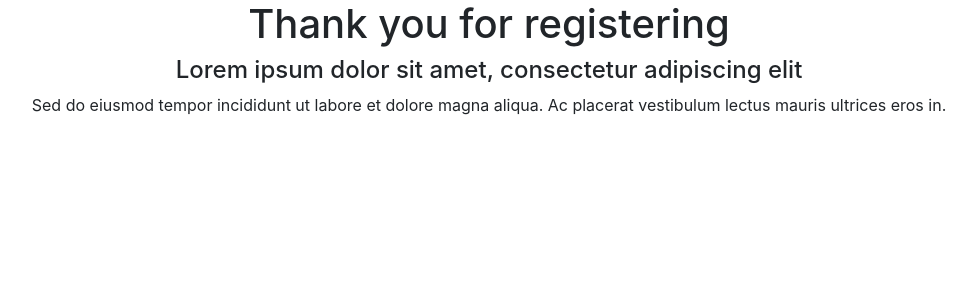
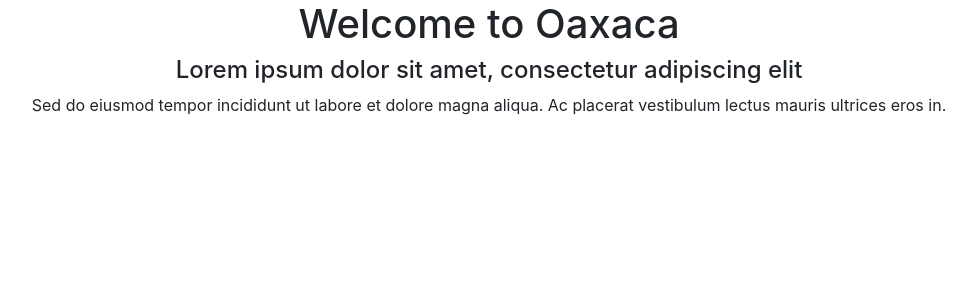
Before and after one commit to swinghin/CS2810-Team-Project-32, a Django app: page /oaxaca/home/ in a window 1280 px wide. Shown: the top 300 px of the page, without its empty margins (151-1123 px from the left). Run offline with Django 4.2, Linux system fonts and the light colour scheme; some libraries are stand-ins or nearby versions.

Commit message:
logging in now redirects you to the admin page
registering also redirects to the login page to re - enter your details.

```diff
--- a/Oaxaca/Oaxaca/urls.py
+++ b/Oaxaca/Oaxaca/urls.py
@@ -17,6 +17,6 @@ from django.contrib import admin
 from django.urls import path, include
 
 urlpatterns = [
-    path('admin/', admin.site.urls),
+    path('admin/', admin.site.urls, name="admin"),
     path('oaxaca/', include('restaurant.urls'))
 ]
--- a/Oaxaca/restaurant/templates/home.html
+++ b/Oaxaca/restaurant/templates/home.html
@@ -13,7 +13,7 @@
 
     <!--Contact form-->
     <div>
-      <center><h1>Thank you for registering</h1></center>
+      <center><h1>Welcome to Oaxaca</h1></center>
       <center><h4>Lorem ipsum dolor sit amet, consectetur adipiscing elit</h4></center>
     <center><p>
         Sed do eiusmod tempor incididunt ut labore et dolore magna aliqua.
--- a/Oaxaca/restaurant/templates/login.html
+++ b/Oaxaca/restaurant/templates/login.html
@@ -12,7 +12,7 @@
     {{ login_form|crispy }}
     <button class="btn btn-primary" type="submit">Login</button>
   </form>
-  <p class="text-center">Don't have an account? <a href="../register/">Create an account</a>.</p>
+  <p class="text-center">Don't have an account? <a href=".../register/">Create an account</a>.</p>
 </div>
 
 {% endblock %}
--- a/Oaxaca/restaurant/urls.py
+++ b/Oaxaca/restaurant/urls.py
@@ -5,6 +5,7 @@ app_name = "restaurant"
 
 
 urlpatterns = [
-    path("register/", views.register_request),
-    path("home/", views.redirect_request, name="homepage")
+    path("register/", views.register_request, name="register"),
+    path("home/", views.redirect_request, name="homepage"),
+    path("login/", views.login_request, name="login")
 ]
--- a/Oaxaca/restaurant/views.py
+++ b/Oaxaca/restaurant/views.py
@@ -29,7 +29,7 @@ def login_request(request):
 			if user is not None:
 				login(request, user)
 				messages.info(request, f"You are now logged in as {username}.")
-				return redirect("restaurant:homepage") # change this value if you want to have the login page redirect somwhere.
+				return redirect("http://127.0.0.1:8000/admin/") # change this value if you want to have the login page redirect somwhere.
 			else:
 				messages.error(request,"Invalid username or password.")
 		else:
```
Also changed, not shown: 1 other file.
